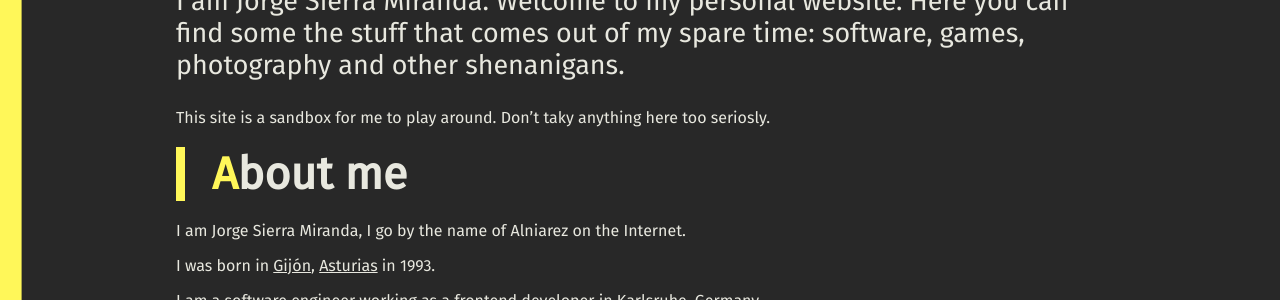
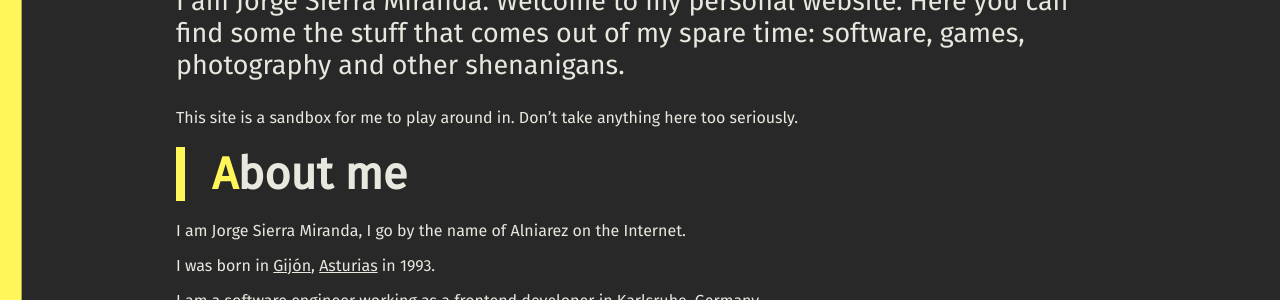
Before and after one commit to Alniarez/alniarez-web, a Jekyll site: the page built from index.md, in a window 1280 px wide. Shown: the part 149-449 px from the top of the page. Built offline with Jekyll 4.4.1, drawn with Linux system fonts in a browser that asks for light colours.

Commit message:
Update index.md

```diff
--- a/index.md
+++ b/index.md
@@ -7,7 +7,7 @@ og: yes
 I am Jorge Sierra Miranda. Welcome to my personal website. Here you can find some the stuff that comes out of my spare time: software, games, photography and other shenanigans.
 {: .font-sub-title}
 
-This site is a sandbox for me to play around. Don't taky anything here too seriosly.
+This site is a sandbox for me to play around in. Don't take anything here too seriously.
 
 # About me
 
```
